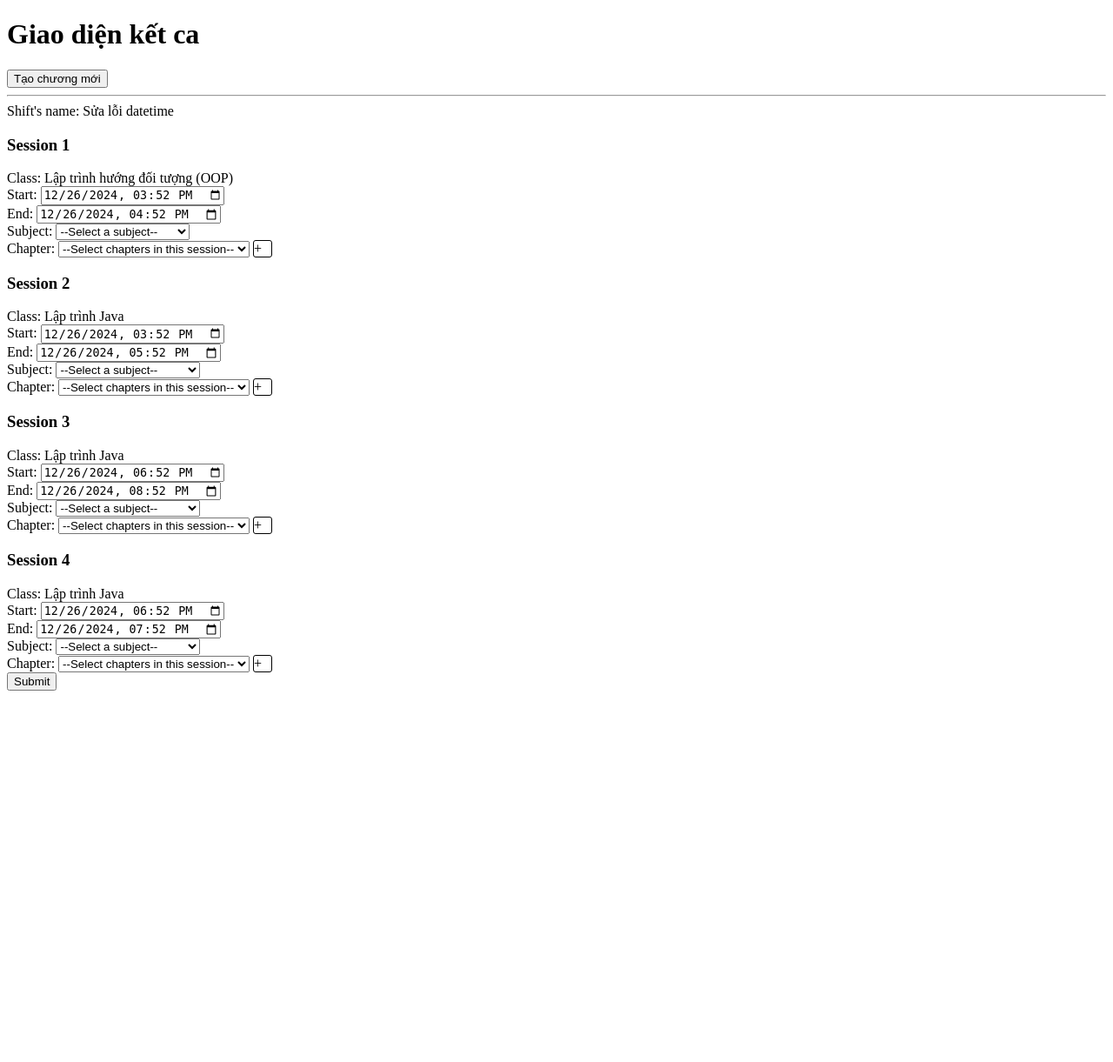
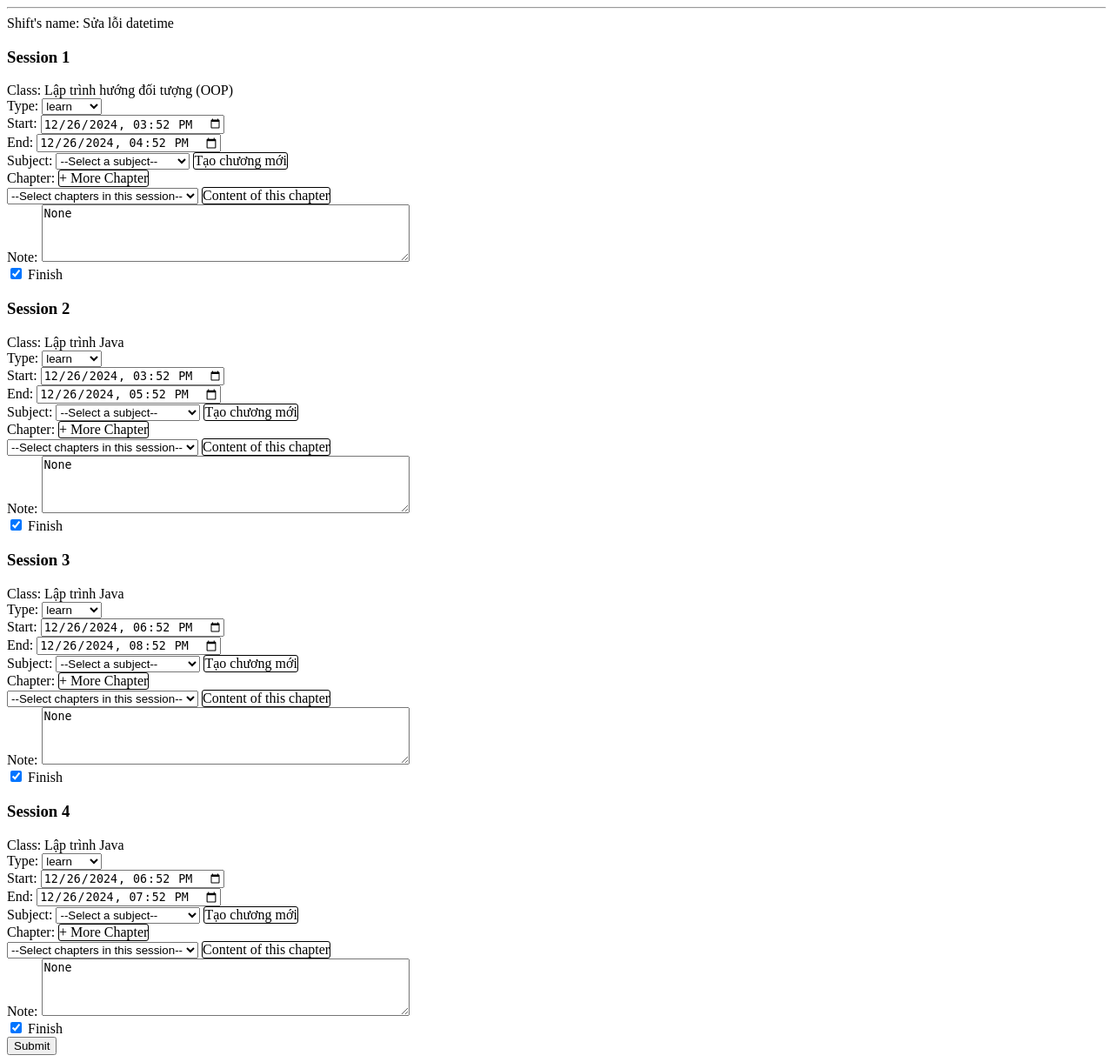
Before and after one commit to JiKangWon/LAWS, a Django app: a page that uses main_site/templates/base/base.html in a window 1280 px wide. Shown: the whole page at 87% size. Before the commit the page ends 794 px from the top, so only its background shows below. Run offline with Django 5.2, Linux system fonts and the light colour scheme; data comes from the database, SQL or seed files in the repository; both versions use the stored data as it was after the commit.

Commit message:
Cô Linda đã code xong kết ca

```diff
--- a/jks/urls.py
+++ b/jks/urls.py
@@ -26,8 +26,9 @@ urlpatterns = [
     path('todo/id=<int:id>/', views.get_todolist, name='todolist'),
     path('todo/open/id=<int:id>/', views.getOpenShift, name='open_shift'),
     path('todo/close/id=<int:id>/', views.get_close_shift, name='close_shift'),
-    path('models/chapters/create/', views.getCreateChapter, name='createChapter'),
-    path('getChapters/', views.getChapters, name='getChapters')
+    path('models/chapters/create/id=<int:subjectId>/', views.getCreateChapter, name='createChapter'),
+    path('getChapters/', views.getChapters, name='getChapters'),
+    path('getContentOfChapters/id=<int:chapterId>/', views.getContentOfChapter, name='ContentOfChapter'),
 ]
 if settings.DEBUG:
     urlpatterns += static(settings.MEDIA_URL, document_root=settings.MEDIA_ROOT)
--- a/main_site/models.py
+++ b/main_site/models.py
@@ -168,6 +168,12 @@ class Session(models.Model):
     def getEnd(self):
         return localtime(self.endTime).strftime('%Y-%m-%dT%H:%M')
 
+    # todo: get different choices for processing close shift
+    def getDifferentChoices(self):
+        typeChoices = ['learn', 'review', 'practice']
+        typeChoices.remove(self.type)
+        return typeChoices
+
 class ContentOfChapters(models.Model):
 
     # ! Fields:
--- a/main_site/templates/base/base.html
+++ b/main_site/templates/base/base.html
@@ -22,3 +22,13 @@
         {% block script %}{% endblock script %}
     </body>
 </html>
+
+{% comment %} {% extends "base/base.html" %}
+
+{% block style %}{% endblock style %}
+
+{% block title %}{% endblock title %}
+
+{% block content %}{% endblock content %}
+
+{% block script %}{% endblock script %} {% endcomment %}
--- a/main_site/templates/page/close_shift.html
+++ b/main_site/templates/page/close_shift.html
@@ -7,10 +7,9 @@
 {% block title %}{% endblock title %}
 
 {% block content %}
-<h1>Giao diện kết ca</h1>
-<button onclick="getCreateChapter()">Tạo chương mới</button>
 <hr>
 <form method="POST">
+    {% csrf_token %}
     <div >
         Shift's name: {{shift.name}}
     </div>
@@ -20,29 +19,48 @@
         <div >
             Class: {{session.classObj.name}}
         </div>
+        <div class="Session{{forloop.counter}} TypeContainer">
+            Type:
+            <select name="type{{forloop.counter}}" class="Type Session{{forloop.counter}}">
+                <option value="{{session.type}}"> {{session.type}} </option>
+                {% for differentType in session.getDifferentChoices %}
+                <option value="{{differentType}}"> {{differentType}} </option>
+                {% endfor %}
+            </select>
+        </div>
         <div >
             Start:
-            <input type="datetime-local" name="start" value="{{session.getStart}}">
+            <input type="datetime-local" name="start{{forloop.counter}}" value="{{session.getStart}}">
         </div>
         <div >
             End:
-            <input type="datetime-local" name="end" value="{{session.getEnd}}">
+            <input type="datetime-local" name="end{{forloop.counter}}" value="{{session.getEnd}}">
         </div>
         <div >
             Subject:
-            <select name="subject" class="Subject Session{{forloop.counter}}">
+            <select name="subject{{forloop.counter}}" class="Subject Session{{forloop.counter}}">
                 <option value="">--Select a subject--</option>
                 {% for subject in session.classObj.getSubjectList %}
                 <option value="{{subject.id}}">{{subject.name}}</option>
                 {% endfor %}
             </select>
+            <div class="Session{{forloop.counter}} ClickTag CreateChapter">Tạo chương mới</div>
         </div>
         <div class="ChapterContainer Session{{forloop.counter}}">
             Chapter:
-            <select name="chapter" class="Chapter Session{{forloop.counter}}">
-                <option value="">--Select chapters in this session--</option>
-            </select>
-            <div class="MoreChapter Session{{forloop.counter}}">+</div>
+            <div class="MoreChapter ClickTag Session{{forloop.counter}}">  + More Chapter </div>
+            <div class="ChapterAndContentContainer">
+                <select name="chapter{{forloop.counter}}" class="Chapter Session{{forloop.counter}}">
+                    <option value="">--Select chapters in this session--</option>
+                </select>
+                <div class="ClickTag ContentInformation">Content of this chapter</div>
+            </div>
+        </div>
+        <div class="Session{{forloop.counter}} Note">
+            Note: <textarea name="note{{forloop.counter}}" rows="4" cols="50">{{session.note}}</textarea>
+        </div>
+        <div class="RemoveSession Session{{forloop.counter}}">
+            <input name="finish{{forloop.counter}}" type="checkbox" checked> Finish
         </div>
     </div>
     {% endfor %}
@@ -52,95 +70,6 @@
 
 {% block script %}
 <script src="https://code.jquery.com/jquery-3.6.4.min.js"></script>
-<script >
-    $(".MoreChapter").click(function () {
-        const parentDiv = $(this).parent();
-        let session = "";
-
-        // Lấy lớp chứa "Session"
-        let parentDivClassList = parentDiv.attr("class").split(" ");
-        for (let className of parentDivClassList) {
-            if (className.includes("Session")) {
-                session = className;
-                break;
-            }
-        }
-
-        // Lấy phần tử Subject theo session
-        const subjectSelect = document.getElementsByClassName(`Subject ${session}`);
-        if (!subjectSelect.length) {
-            alert("No Subject element found for this session!");
-            return;
-        }
-
-        const subjectId = subjectSelect[0].value;
-        if (!subjectId) {
-            alert("Please select a subject first.");
-            return;
-        }
-
-        // Gửi yêu cầu AJAX
-        $.ajax({
-            url: "{% url 'getChapters' %}", // URL đến view backend
-            type: "GET",
-            data: { subjectId: subjectId },
-            success: function (response) {
-                // Tạo dropdown sau khi nhận được dữ liệu
-                let res = `
-                    <select name="chapter" class="Chapter">
-                        <option value="">--Select chapters in this session--</option>
-                `;
-
-                // Thêm các chapter vào dropdown
-                response.chapters.forEach(function (chapter) {
-                    res += `<option value="${chapter.id}">${chapter.title}</option>`;
-                });
-
-                res += `</select>`;
-
-                // Thêm dropdown vào parentDiv
-                parentDiv.append(res);
-            },
-            error: function () {
-                alert("Failed to fetch chapters. Please try again.");
-            }
-        });
-    });
-
-</script>
-<script>
-    $(document).ready(function () {
-        $('.Subject').on('change', function () {
-            const subjectId = $(this).val();
-            console.log(subjectId);
-            const chapterSelect = $(this).closest('div').next().find('.Chapter');
-            if (subjectId) {
-                $.ajax({
-                    url: "{% url 'getChapters' %}", // URL đến view backend
-                    type: "GET",
-                    data: { subjectId: subjectId },
-                    success: function (response) {
-                        chapterSelect.empty();
-                        chapterSelect.append('<option value="">--Select chapters in this session--</option>');
-                        response.chapters.forEach(function (chapter) {
-                            chapterSelect.append(`<option value="${chapter.id}">${chapter.title}</option>`);
-                        });
-                    },
-                    error: function () {
-                        alert('Failed to fetch chapters. Please try again.');
-                    }
-                });
-            } else {
-                chapterSelect.empty();
-                chapterSelect.append('<option value="">--Select chapters in this session--</option>');
-            }
-        });
-    });
-</script>
-<script >
-    const linkCreateChapter = "{% url 'createChapter' %}"
-    function getCreateChapter(){
-        newWindow = window.open(linkCreateChapter, 'Tạo chapter', 'width=400,height=400,left=0,top=0')
-    }
-</script>
+<script src="{% static "js/ContentOfChapter.js" %}"></script>
+<script src="{% static "js/CloseShift.js" %}"></script>
 {% endblock script %}
--- a/main_site/templates/page/createChapter.html
+++ b/main_site/templates/page/createChapter.html
@@ -26,6 +26,9 @@ Create new chapter
         </label>
     </div>
     <button type="submit">SAVE</button>
+
+
+
 </form>
 {% endblock content %}
 
--- a/main_site/views.py
+++ b/main_site/views.py
@@ -1,11 +1,14 @@
 from django.shortcuts import render, redirect, get_object_or_404
 from django.utils import timezone
+from django.utils.timezone import make_aware
 from datetime import datetime
 from django.http import JsonResponse, HttpResponse
 from .models import *
 from django.utils.timezone import make_aware
 
 # Create your views here.
+
+# ! GET LOGIN FORM AND
 def getHome(request):
     if request.method == 'POST':
         username = request.POST.get('username')
@@ -20,6 +23,7 @@ def getHome(request):
             return render(request, 'page/home.html', context)
     return render(request, 'log/login.html')
 
+# ! GET TO-DO LIST PAGE:
 def get_todolist(request, id):
     user = User.objects.filter(id=id).first()
     user_inf = UserInfo.objects.filter(user=user).first()
@@ -35,6 +39,7 @@ def get_todolist(request, id):
         }
     return render(request, 'page/todolist.html', context)
 
+# ! GET OPEN SHIFT PAGE AND CREATE NEW SHIFT:
 def getOpenShift(request, id):
     user = User.objects.filter(id=id).first()
     term = Term.objects.filter(user=user).first()
@@ -81,15 +86,18 @@ def getOpenShift(request, id):
 
     return render(request, 'page/openShift.html', context)
 
-def getCreateChapter(request):
+# ! GET FORM FOR CREATE NEW CHAPTER WHEN LEARNING NEW LESSONS
+def getCreateChapter(request, subjectId):
     if request.method == 'POST':
         ordinal = request.POST.get('ordinal')
         title = request.POST.get('title')
         link = request.POST.get('link')
+        subject = Subject.objects.filter(id=subjectId).first()
         chapter = Chapter.objects.create(
             number = int(ordinal) if ordinal else 0,
             title = title if title else "No title",
             link = link if link else None,
+            subject = subject if subject else None
         )
         script = """
             <script >
@@ -99,6 +107,7 @@ def getCreateChapter(request):
         return HttpResponse(script)
     return render(request,'page/createChapter.html')
 
+# ! GET CLOSE SHIFT PAGE AND CONFIRM INFORMATION OF THAT SHIFT
 def get_close_shift(request, id):
     user = User.objects.filter(id=id).first()
     user_inf = UserInfo.objects.filter(user=user).first()
@@ -112,8 +121,39 @@ def get_close_shift(request, id):
         'shift':shift,
         'sessions':sessions,
         }
+    if request.method == 'POST':
+        # todo: get data from request.Post
+        i = 0
+        for session in sessions:
+            i+=1
+            postFinished = request.POST.get(f'finish{i}')
+            if not postFinished:
+                session.delete()
+                continue
+            postType = request.POST.get(f'type{i}')
+            session.type = postType
+            postStart = request.POST.get(f'start{i}')
+            start = datetime.fromisoformat(postStart) if postStart else None
+            session.startTime = make_aware(start)
+            postEnd = request.POST.get(f'end{i}')
+            end = datetime.fromisoformat(postEnd) if postEnd else None
+            session.endTime = make_aware(end)
+            postSubject = request.POST.get(f'subject{i}')
+            subjectId = int(postSubject)
+            subject = Subject.objects.filter(id=subjectId).first()
+            session.subject = subject
+            postChapters = request.POST.getlist(f'chapter{i}')
+            for postChapter in postChapters:
+                chapterId = int(postChapter)
+                chapter = Chapter.objects.filter(id=chapterId).first()
+                session.chapter.add(chapter)
+            postNote = request.POST.get(f'note{i}')
+            session.note = postNote
+            session.save()
+        return render(request, 'page/home.html', context)
     return render(request, 'page/close_shift.html', context)
 
+# ! GET CHAPTERS FOR CLOSE SHIFT
 def getChapters(request):
     if request.method == "GET" and "subjectId" in request.GET:
         subjectId = request.GET["subjectId"]
@@ -122,3 +162,13 @@ def getChapters(request):
         data = [{"id": chapter.id, "title": chapter.title} for chapter in chapters]
         return JsonResponse({"chapters": data})
     return JsonResponse({"error": "Invalid request"}, status=400)
+
+# ! GET CONTENT OF CHAPTER:
+def getContentOfChapter(request, chapterId):
+    chapter = Chapter.objects.filter(id=chapterId).first()
+    contents = ContentOfChapters.objects.filter(chapter=chapter)
+    context = {
+        'chapter':chapter,
+        'contents':contents,
+    }
+    return render(request, 'page/contentOfChapter.html',context)
--- a/static/css/closeShift.css
+++ b/static/css/closeShift.css
@@ -1,10 +1,10 @@
-.MoreChapter{
+.ClickTag{
     border-radius: 3px;
     border: 1px solid black;
     display: inline-block;
-    width: 20px;
+    width: auto;
 }
-.MoreChapter:hover{
+.ClickTag:hover{
     background-color: lightgray;
     cursor: pointer;
 }
--- /dev/null
+++ b/static/js/CloseShift.js
@@ -0,0 +1,98 @@
+$('.CreateChapter').click(function () {
+    let sessionClassList = $(this).attr("class").split(' ');
+    let session;
+    for(let sessionClass of sessionClassList){
+        if(sessionClass.includes('Session')){
+            session = sessionClass;
+            break;
+        }
+    }
+    let subjectId = $(`.${session}.Subject`).val();
+    let linkCreateChapter = `/models/chapters/create/id=${subjectId}/`;
+    newWindow = window.open(linkCreateChapter, 'Tạo chapter', 'width=400,height=400,left=0,top=0')
+});
+$(document).ready(function () {
+    $('.Subject').on('change', function () {
+        const subjectId = $(this).val();
+        console.log(subjectId);
+        const chapterSelect = $(this).closest('div').next().find('.Chapter');
+        if (subjectId) {
+            $.ajax({
+                url: "/getChapters/",
+                type: "GET",
+                data: { subjectId: subjectId },
+                success: function (response) {
+                    chapterSelect.empty();
+                    chapterSelect.append('<option value="">--Select chapters in this session--</option>');
+                    response.chapters.forEach(function (chapter) {
+                        chapterSelect.append(`<option value="${chapter.id}">${chapter.title}</option>`);
+                    });
+                },
+                error: function () {
+                    alert('Failed to fetch chapters. Please try again.');
+                }
+            });
+        } else {
+            chapterSelect.empty();
+            chapterSelect.append('<option value="">--Select chapters in this session--</option>');
+        }
+    });
+});
+    // Hàm xử lý việc thêm chapter trong session
+    $(".MoreChapter").click(function () {
+        const parentDiv = $(this).parent();
+        let session;
+        // IF THE INFORMATION ABOUT SESSION
+        let sessionClassList = $(this).attr("class").split(" ");
+        for (let sessionClass of sessionClassList) {
+            if (sessionClass.includes("Session")) {
+                session = sessionClass;
+                break;
+            }
+        }
+        // GET SUBJECT OF THIS SESSION
+        const subjectSelect = document.getElementsByClassName(`Subject ${session}`);
+        if (!subjectSelect.length) {
+            alert("No Subject element found for this session!");
+            return;
+        }
+        const subjectId = subjectSelect[0].value;
+        if (!subjectId) {
+            let res = `
+                    <div class="ChapterAndContentContainer">
+                        <select name="chapter" class="Chapter">
+                            <option value="">--Select chapters in this session--</option>
+                        </select>
+                        <div class="ClickTag ContentInformation">Content of this chapter</div>
+                    </div>
+                `;
+            parentDiv.append(res);
+            return;
+        }
+        // USE AJAX TO GET DATA
+        $.ajax({
+            url: "/getChapters/",
+            type: "GET",
+            data: { subjectId: subjectId },
+            success: function (response) {
+                // CREATE SELECT-OPTION TAG AND GET CHAPTER TO OPTION TAGS
+                let res = `
+                    <div class="ChapterAndContentContainer">
+                        <select name="chapter" class="Chapter">
+                            <option value="">--Select chapters in this session--</option>
+                `;
+                response.chapters.forEach(function (chapter) {
+                    res += `<option value="${chapter.id}">${chapter.title}</option>`;
+                });
+                res += `
+                        </select>
+                        <div class="ClickTag ContentInformation">Content of this chapter</div>
+                    </div>
+                `;
+                parentDiv.append(res);
+            },
+            error: function () {
+                alert("Failed to fetch chapters. Please try again.");
+            }
+        });
+    });
--- /dev/null
+++ b/static/js/ContentOfChapter.js
@@ -0,0 +1,9 @@
+$('.ContentInformation').click(function() {
+    const chapterId = $(this).prev('.Chapter').val();
+    const getContentOfChapterUrl = `/getContentOfChapters/id=${chapterId}/`;
+    newWindow = window.open(
+        getContentOfChapterUrl,
+        'Content of chapter',
+        'width=1000,height=500,left=0,top=0'
+    );
+});
```
Also changed, not shown: main_site/templates/page/contentOfChapter.html (added, +13 -0 lines), db.sqlite3.
